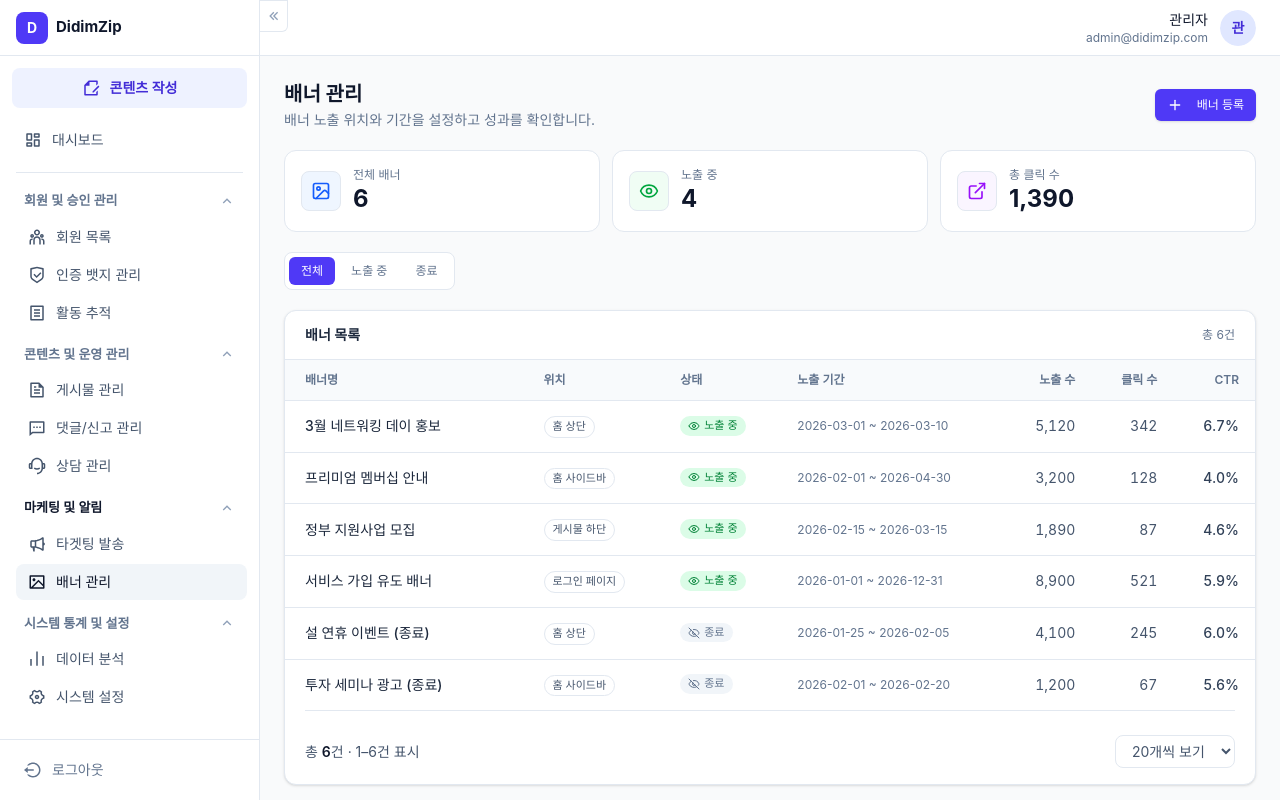
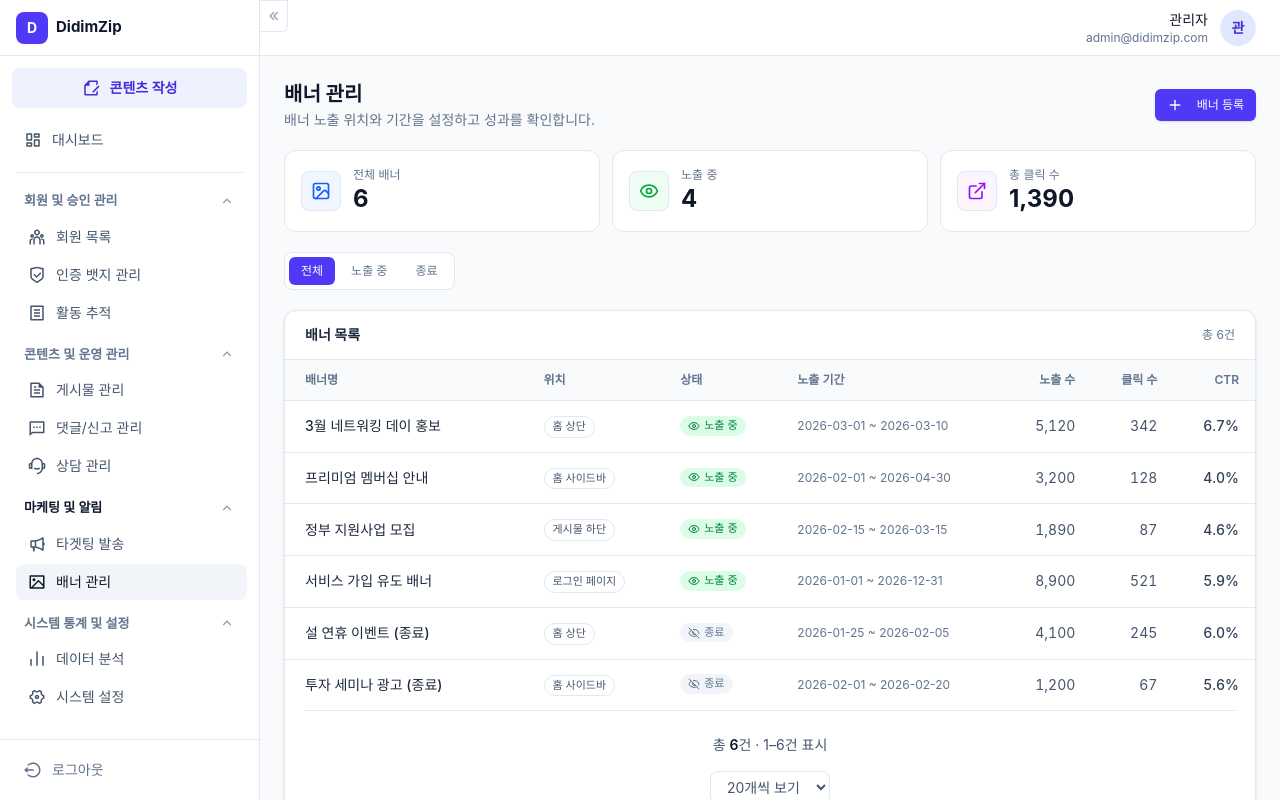
Before and after one commit to didimzip/admin, a Next.js app: page /banners in a window 1280 px wide. Built offline with nearby package versions, Linux system fonts and the light colour scheme; a web font is replaced by a local one.

Commit message:
Design: Center pagination and reorganize layout for better UX

```diff
--- a/src/components/ui/pagination-bar.tsx
+++ b/src/components/ui/pagination-bar.tsx
@@ -41,9 +41,9 @@ export function PaginationBar({
   const pageNumbers = getPageNumbers(page, totalPages);
 
   return (
-    <div className="flex flex-col gap-4 border-t border-slate-200 pt-6 sm:flex-row sm:items-center sm:justify-between">
-      {/* Count info */}
-      <p className="text-sm text-slate-600">
+    <div className="flex flex-col gap-4 border-t border-slate-200 pt-6">
+      {/* Count info at top */}
+      <p className="text-center text-sm text-slate-600">
         총{" "}
         <span className="font-semibold text-slate-900">{total.toLocaleString()}</span>건
         {total > 0 && (
@@ -54,8 +54,8 @@ export function PaginationBar({
         )}
       </p>
 
-      <div className="flex items-center gap-6">
-        {/* Page buttons */}
+      {/* Pagination centered */}
+      <div className="flex items-center justify-center gap-6">
         {totalPages > 1 && (
           <div className="flex items-center gap-2">
             {/* Prev */}
```
